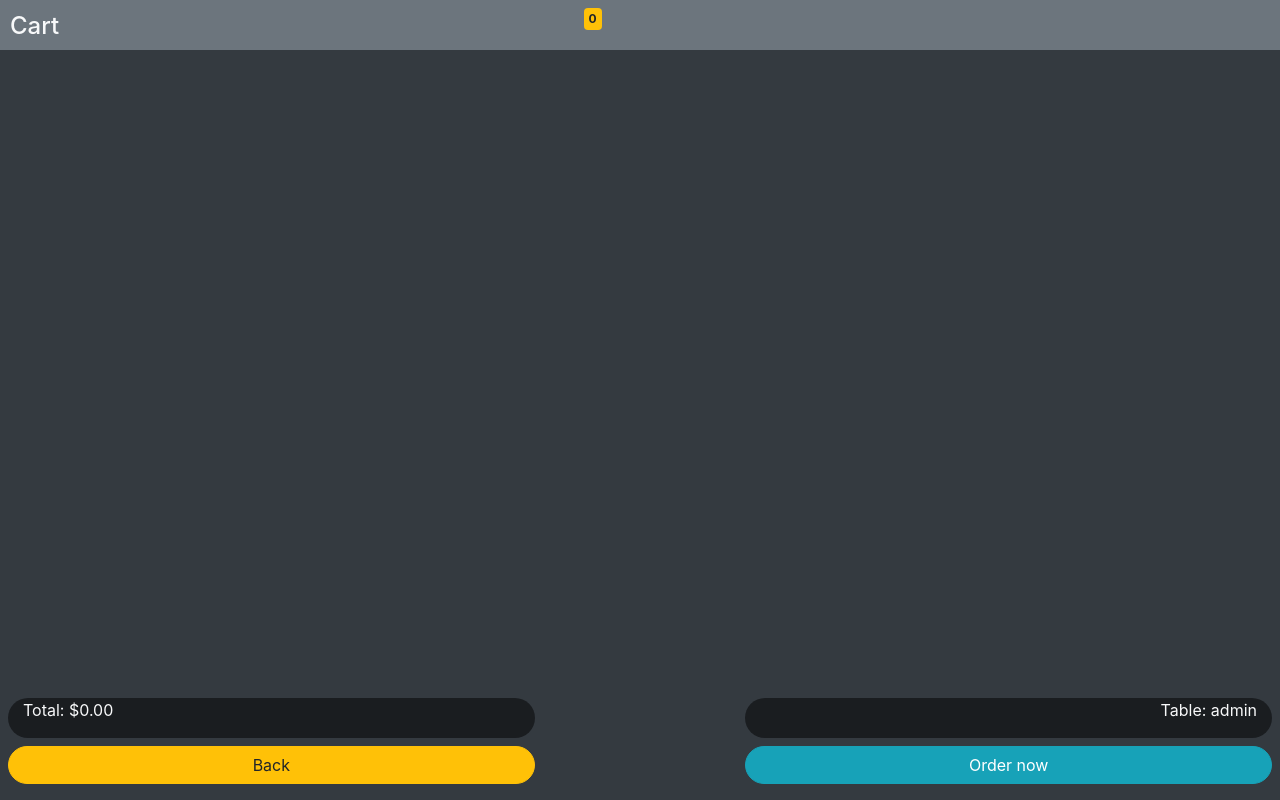
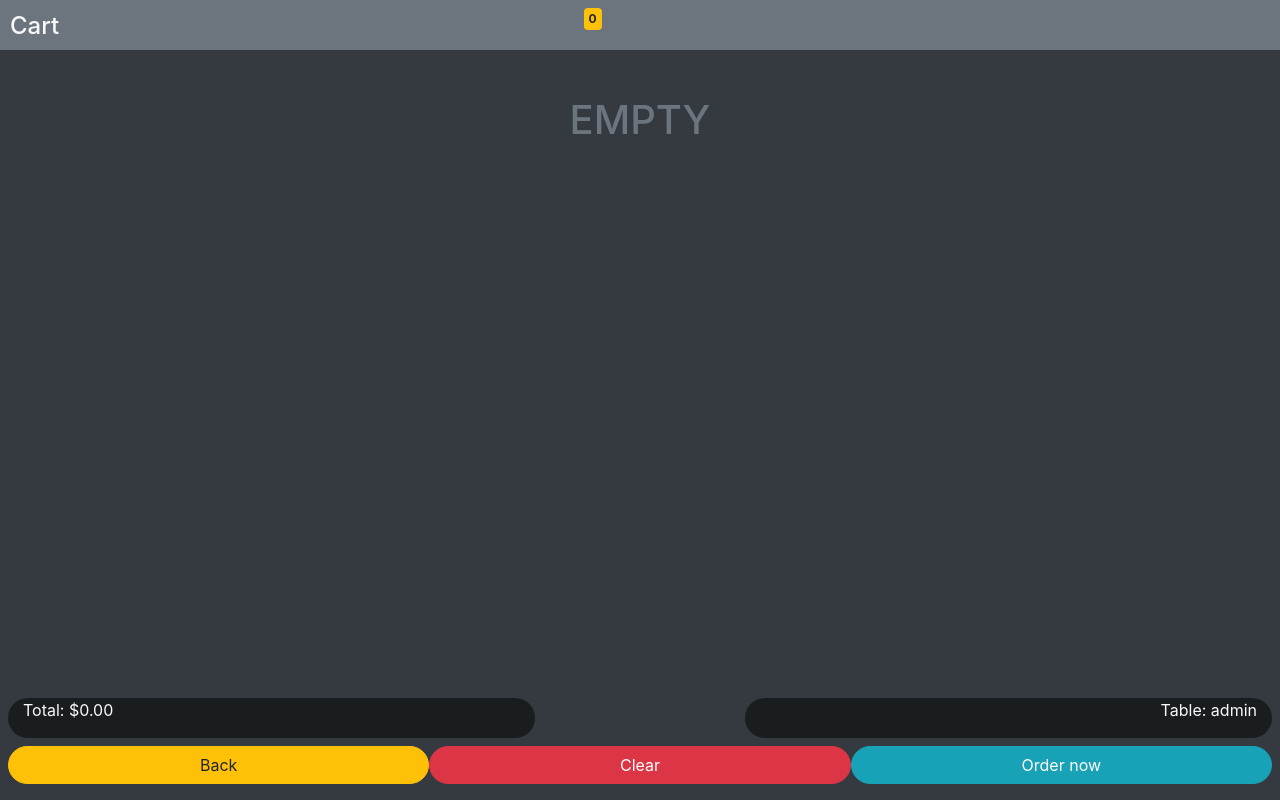
Before and after one commit to tsehowang2/Restaurant-Ordering-System, a Django app: page /cart in a window 1280 px wide. Run offline with Django 3.2, Linux system fonts and the light colour scheme; a user stored in the database is signed in; data comes from the database, SQL or seed files in the repository; both versions use the stored data as it was after the commit; tables that the repository leaves empty hold one stand-in row (values such as "Sample post"); some libraries are stand-ins or nearby versions.

Commit message:
little UI fix, more function on cart page

```diff
--- a/restaurantFYP/restaurant/templates/restaurant/block_cart.html
+++ b/restaurantFYP/restaurant/templates/restaurant/block_cart.html
@@ -13,8 +13,9 @@
 
 {% block content %}
 <section id="maincontainer" style="margin-top: 60px; margin-bottom: 120px">
+
 {% for food in cart %}
-
+    <section id="object_{{forloop.counter0}}">
     <form action={% url 'remove_from_cart' %} method="post">
     {% csrf_token %}
     <!-- Modal -->
@@ -60,6 +61,7 @@
       </div>
     </div>
   </div>
+    </section>
   {% endfor %} </section>
 {% endblock %}
 
@@ -78,15 +80,16 @@
     </div>
     <div class="row justify-content-between m-2">
       {%if category_id %}
-        <form class="col-5" type="hide" style="padding-left: 0px;padding-right: 0px;" action="{% url 'items' %}" method="post" onclick="submit();">
+        <form class="col-4" type="hide" style="padding-left: 0px;padding-right: 0px;" action="{% url 'items' %}" method="post" onclick="submit();">
             {% csrf_token %}
             <input type="hidden" name="category_id" value="{{category_id}}" />
             <p class="btn btn-warning rounded-pill w-100 h6" id="exit_button">Back</p>
        </form>
       {% else %}
-        <a href="{% url 'menu' %}" class="col-5 btn btn-warning rounded-pill w-100 h6" id="exit_button">Back</a>
+        <a href="{% url 'menu' %}" class="col-4 btn btn-warning rounded-pill w-100 h6" id="exit_button">Back</a>
       {% endif %}
-      <a href="proceedorder" class="col-5 offset-2 btn btn-info  rounded-pill  w-100 h6" id="proceed_button">Order now</a>
+        <p class="col-4 btn btn-danger rounded-pill w-100 h6" id="clear_button" data-toggle="modal" data-target="#clearCartModal">Clear</p>
+      <p class="col-4 btn btn-info  rounded-pill w-100 h6" id="proceed_button" data-toggle="modal" data-target="#proceedOrderModal">Order now</p>
     </div>
   </section>
 </section>
--- a/restaurantFYP/restaurant/templates/restaurant/cart.html
+++ b/restaurantFYP/restaurant/templates/restaurant/cart.html
@@ -14,11 +14,16 @@
 		  .image{height: 220px;}
 		  .opa{background: linear-gradient(90deg, rgba(248,249,250,0), rgba(248,249,250,1));}
 		  .transparent_bg{background: rgba(0, 0, 0, 0.5)}
+          #empty {  position: absolute;
+                    top: 50%;
+                    left: 50%;
+                    transform: translate(-50%, -50%);}
 	  </style>
       {% load static %}
 	  <script type="text/javascript" src="{% static 'app/scripts/general_functions.js' %}"></script>
   </head>
-	<body class="bg-dark">
+	<body class="bg-dark position-relative">
+    <h1 class="d-none text-secondary" id="empty">EMPTY</h1>
 	{% block header %}
 	{% endblock %}
 	{% block content %}
@@ -42,12 +47,74 @@
     </div>
   </div>
 </div>
+<!-- Modal -->
+<div class="modal fade" id="proceedOrderModal" tabindex="-1" role="dialog" aria-labelledby="exampleModalCenterTitle" aria-hidden="true">
+  <div class="modal-dialog modal-dialog-centered" role="document">
+    <div class="modal-content">
+      <div class="modal-header">
+        <h5 class="modal-title" id="exampleModalLongTitle">Proceed order now?</h5>
+        <button type="button" class="close" data-dismiss="modal" aria-label="Close">
+          <span aria-hidden="true">&times;</span>
+        </button>
+      </div>
+      <div class="modal-footer">
+        <button type="button" class="btn btn-secondary w-25 float-left" data-dismiss="modal">Close</button>
+        <a href="proceedorder" class="btn btn-primary w-25 float-right">Proceed</a>
+      </div>
+    </div>
+  </div>
+</div>
+<!-- Modal -->
+<div class="modal fade" id="clearCartModal" tabindex="-1" role="dialog" aria-labelledby="exampleModalCenterTitle" aria-hidden="true">
+  <div class="modal-dialog modal-dialog-centered" role="document">
+    <div class="modal-content">
+      <div class="modal-header">
+        <h5 class="modal-title" id="exampleModalLongTitle">Are you sure you want to clear the cart?</h5>
+        <button type="button" class="close" data-dismiss="modal" aria-label="Close">
+          <span aria-hidden="true">&times;</span>
+        </button>
+      </div>
+      <div class="modal-footer">
+        <button type="button" class="btn btn-secondary w-25 float-left" data-dismiss="modal">Close</button>
+        <button type="button" class="btn btn-danger w-25 float-right" onclick="returnThis('ALL', 0)">Clear</button>
+      </div>
+    </div>
+  </div>
+</div>
+<!-- Modal -->
+<div class="modal fade" id="emptyCartAlert" tabindex="-1" role="dialog" aria-labelledby="exampleModalCenterTitle" aria-hidden="true">
+  <div class="modal-dialog modal-dialog-centered" role="document">
+    <div class="modal-content">
+      <div class="modal-header">
+        <h5 class="modal-title" id="exampleModalLongTitle">The cart is empty</h5>
+        <button type="button" class="close" data-dismiss="modal" aria-label="Close">
+          <span aria-hidden="true">&times;</span>
+        </button>
+      </div>
+      <div class="modal-footer">
+        <button type="button" class="btn btn-secondary w-25 float-left" data-dismiss="modal">Close</button>
+      </div>
+    </div>
+  </div>
+</div>
 
     <!-- Optional JavaScript -->
     <!-- jQuery first, then Popper.js, then Bootstrap JS -->
     <script src="https://code.jquery.com/jquery-3.4.1.js" integrity="sha256-WpOohJOqMqqyKL9FccASB9O0KwACQJpFTUBLTYOVvVU=" crossorigin="anonymous"></script>    <script src="https://cdn.jsdelivr.net/npm/popper.js@1.16.0/dist/umd/popper.min.js" integrity="sha384-Q6E9RHvbIyZFJoft+2mJbHaEWldlvI9IOYy5n3zV9zzTtmI3UksdQRVvoxMfooAo" crossorigin="anonymous"></script>
     <script src="https://stackpath.bootstrapcdn.com/bootstrap/4.4.1/js/bootstrap.min.js" integrity="sha384-wfSDF2E50Y2D1uUdj0O3uMBJnjuUD4Ih7YwaYd1iqfktj0Uod8GCExl3Og8ifwB6" crossorigin="anonymous"></script>
     <script type="text/javascript">
+        function setCartStatus(){
+            if(document.getElementById('maincontainer').innerText!="") {
+                document.getElementById("clear_button").setAttribute("data-target", "#clearCartModal");
+                document.getElementById("proceed_button").setAttribute("data-target", "#proceedOrderModal");
+                document.getElementById("empty").setAttribute("class", "d-none text-secondary");
+            }
+            else {
+                document.getElementById("clear_button").setAttribute("data-target", "#emptyCartAlert");
+                document.getElementById("proceed_button").setAttribute("data-target", "#emptyCartAlert");
+                document.getElementById("empty").setAttribute("class", "text-secondary");
+            }
+        }
         function calcTotal() {
             var allPrices = document.getElementsByClassName("price");
             var total = 0;
@@ -66,19 +133,26 @@
                 url: 'removefromcart',
                 data: {
                     food_id: food_id,
-                    csrfmiddlewaretoken: $('input[name=csrfmiddlewaretoken]').val()
+                    csrfmiddlewaretoken: '{{csrf_token}}'  //$('input[name=csrfmiddlewaretoken]').val()
                 },
                 success: function () {
-                    $('#return_'+index).modal('hide');
-                    $('#removeFromCartSuccess').modal('show');
-                    var child = document.getElementById('content_' + index);
-                    child.parentNode.removeChild(child);
-                    calcTotal();
+                    if (food_id == 'ALL') {
+                        window.location.href = "{% url 'menu' %}";
+                    }
+                    else {
+                        $('#return_' + index).modal('hide');
+                        $('#removeFromCartSuccess').modal('show');
+                        var child = document.getElementById('object_' + index);
+                        child.parentNode.removeChild(child);
+                        calcTotal();
+                        setCartStatus();
+                    }
                 }
             });
         }
         window.onload = function () {
             calcTotal();
+            setCartStatus();
         }
     </script>
   </body>
--- a/restaurantFYP/restaurant/templates/restaurant/items.html
+++ b/restaurantFYP/restaurant/templates/restaurant/items.html
@@ -54,8 +54,8 @@
 <!-- Modal -->
 <div class="modal fade" id="addToCartFailure" tabindex="-1" role="dialog" aria-labelledby="exampleModalCenterTitle" aria-hidden="true">
   <div class="modal-dialog modal-dialog-centered" role="document">
-    <div class="modal-content bg-warning">
-      <div class="modal-header border-dark">
+    <div class="modal-content">
+      <div class="modal-header">
         <h5 class="modal-title" id="exampleModalLongTitle">You cannot hold more than 30 food</h5>
         <button type="button" class="close" data-dismiss="modal" aria-label="Close">
           <span aria-hidden="true">&times;</span>
--- a/restaurantFYP/restaurant/views.py
+++ b/restaurantFYP/restaurant/views.py
@@ -269,10 +269,17 @@ def add_to_cart(request):
 @login_required(redirect_field_name='login')
 def remove_from_cart(request):
     food_id = request.POST.get('food_id')
-    food = Food.objects.get(food_id=food_id)
-    cart = Cart.objects.get(table_id=auth.get_user(request))
-    cart_state = Cart_State.objects.filter(cart=cart, food=food).first()
-    cart_state.delete()
+    if food_id == 'ALL':
+        try:
+            cart = Cart.objects.get(table_id=auth.get_user(request))
+            cart.delete()
+        except Cart.DoesNotExist:
+            pass
+    else:
+        food = Food.objects.get(food_id=food_id)
+        cart = Cart.objects.get(table_id=auth.get_user(request))
+        cart_state = Cart_State.objects.filter(cart=cart, food=food).first()
+        cart_state.delete()
 
     return HttpResponse('')
 
@@ -280,7 +287,9 @@ def remove_from_cart(request):
 def proceed_order(request):
     table_id = auth.get_user(request)
     cart = Cart.objects.filter(table_id = table_id)
+    proceed_order = 'cart_empty'
     for cart in cart:
+        proceed_order = 'proceed_order'
         cart_food = cart.carted_food.all()
         for food in cart_food:
             try:
@@ -291,7 +300,6 @@ def proceed_order(request):
             order_state = Order_State.objects.create(order=order, food=food, state='ordered')
     cart.delete()
     #"""Renders the home page."""
-    proceed_order = True
     hasOrder = False
     total = 0
     try:
```
Also changed, not shown: restaurantFYP/restaurant/templates/restaurant/block_orders.html (+4 -3 lines), restaurantFYP/restaurant/templates/restaurant/home.html (+7 -1 lines), restaurantFYP/db.sqlite3.
